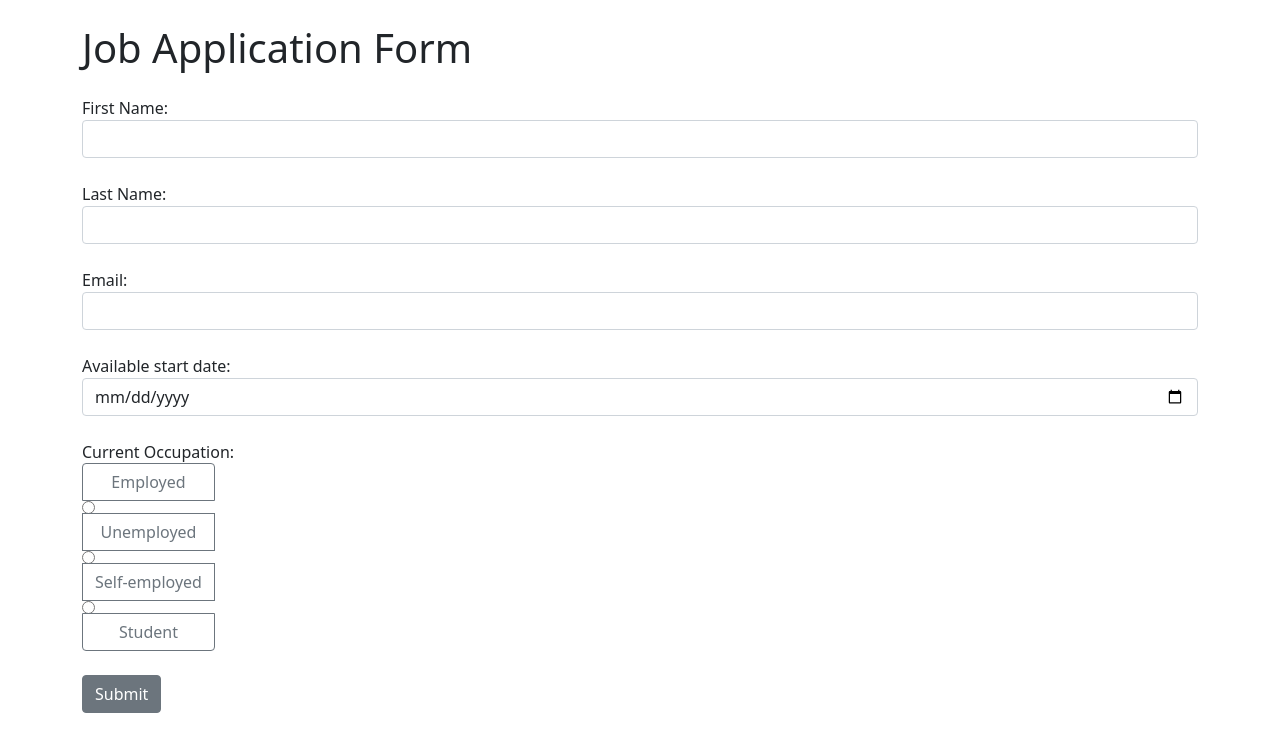
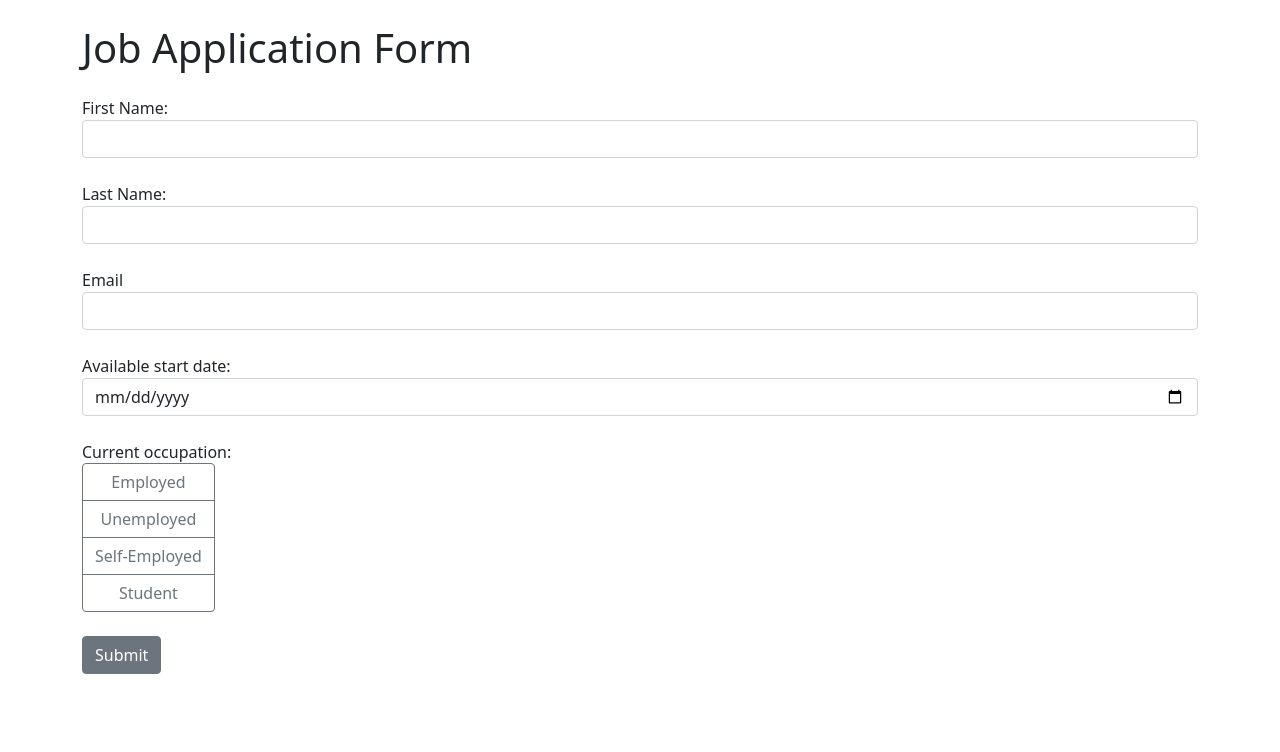
Before and after one commit to ylmztrkbatuhan/job_application_web_app, a Flask app: page / in a window 1280 px wide. Shown: the top 752 px of the page. Run offline with Flask 3, Linux system fonts and the light colour scheme.

Commit message:
bootstrap style2

```diff
--- a/main.py
+++ b/main.py
@@ -1,4 +1,4 @@
-from flask import Flask, render_template
+from flask import Flask, render_template, request
 
 app = Flask(__name__)
 
--- a/templates/index.html
+++ b/templates/index.html
@@ -18,31 +18,35 @@
                     <input class="form-control" type="text" id="last_name" name="last_name" required>
                 </div>
                 <div class="form-group mb-4">
-            <label for="email">Email:</label>
+                    <label for="email">Email</label>
                     <input class="form-control" type="email" id="email" name="email" required>
                 </div>
                 <div class="form-group mb-4">
                     <label for="date">Available start date:</label>
                     <input class="form-control" type="date" id="date" name="date" required>
                 </div>
-                <div>
                 <div class="form-group mb-4">
-                    <label>Current Occupation:</label>
+                    <label> Current occupation:</label>
                     <br>
                     <div class="btn-group-vertical" id="occupation">
+
                         <input class="btn-check form-control" type="radio" id="employed" name="occupation" required>
                         <label class="btn btn-outline-secondary" for="employed">Employed</label>
-                        <input type="radio" id="unemployed" name="occupation" required>
-                        <label class="btn btn-outline-secondary" for="employed">Unemployed</label>
-                        <input type="radio" id="self-employed" name="occupation" required>
-                        <label class="btn btn-outline-secondary" for="self-employed">Self-employed</label>
-                        <input type="radio" id="student" name="occupation" required>
+
+                        <input class="btn-check form-control" type="radio" id="unemployed" name="occupation" required>
+                        <label class="btn btn-outline-secondary" for="unemployed">Unemployed</label>
+
+                        <input class="btn-check form-control" type="radio" id="self-employed" name="occupation" required>
+                        <label class="btn btn-outline-secondary" for="self-employed">Self-Employed</label>
+
+                        <input class="btn-check form-control" type="radio" id="Student" name="occupation" required>
                         <label class="btn btn-outline-secondary" for="student">Student</label>
                     </div>
-                </div>
-                    <button class="btn btn-secondary mb-4" type="button">Submit</button>
+
 
                 </div>
+                <button class="btn btn-secondary mb-4"  type="button">Submit</button>
+            </form>
         </div>
     <script src="https://code.jquery.com/jquery-3.6.0.min.js"></script>
     <script src="https://cdn.jsdelivr.net/npm/bootstrap@5.1.3/dist/js/bootstrap.min.js"></script>
```
Lines whose indentation alone changed are shown as unchanged.
